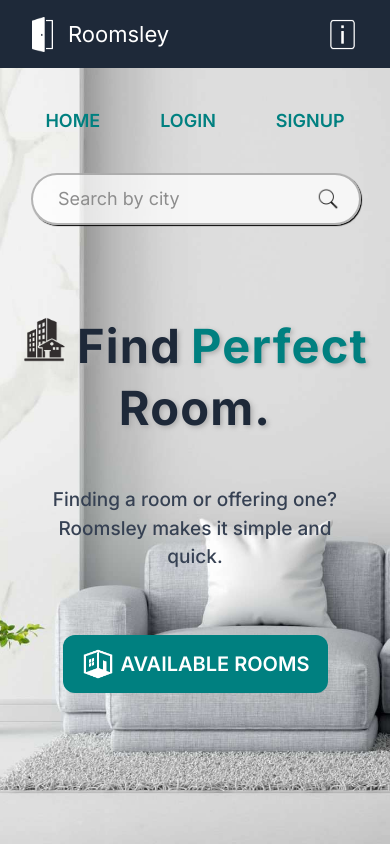
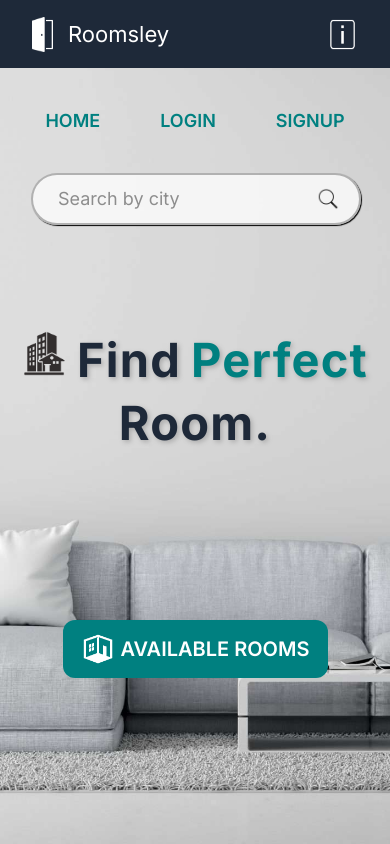
Before and after one commit to rohitkumar893/roomsley, a React (Vite) app: page / in a window 390 px wide. Built offline with nearby package versions, Linux system fonts and the light colour scheme; no server answers.

Commit message:
fix: responsiveness

```diff
--- a/src/App.css
+++ b/src/App.css
@@ -262,7 +262,7 @@ ul:hover{
   }
 }
 
-@media(max-width:700px){
+@media(max-width:780px){
 .search__input {
   width: 330px;
 }
@@ -272,7 +272,6 @@ ul:hover{
 }
 
 .slogan{
-  padding-left: 30px;
-  padding-right: 30px;
+  visibility: hidden;
 }
 }
--- a/src/index.css
+++ b/src/index.css
@@ -65,7 +65,7 @@ body{
   background-attachment: fixed;
   background-size: cover;
   background-repeat: no-repeat;
-  background-position: 20%;
+  background-position: 45%;
   }
 }
 
```
